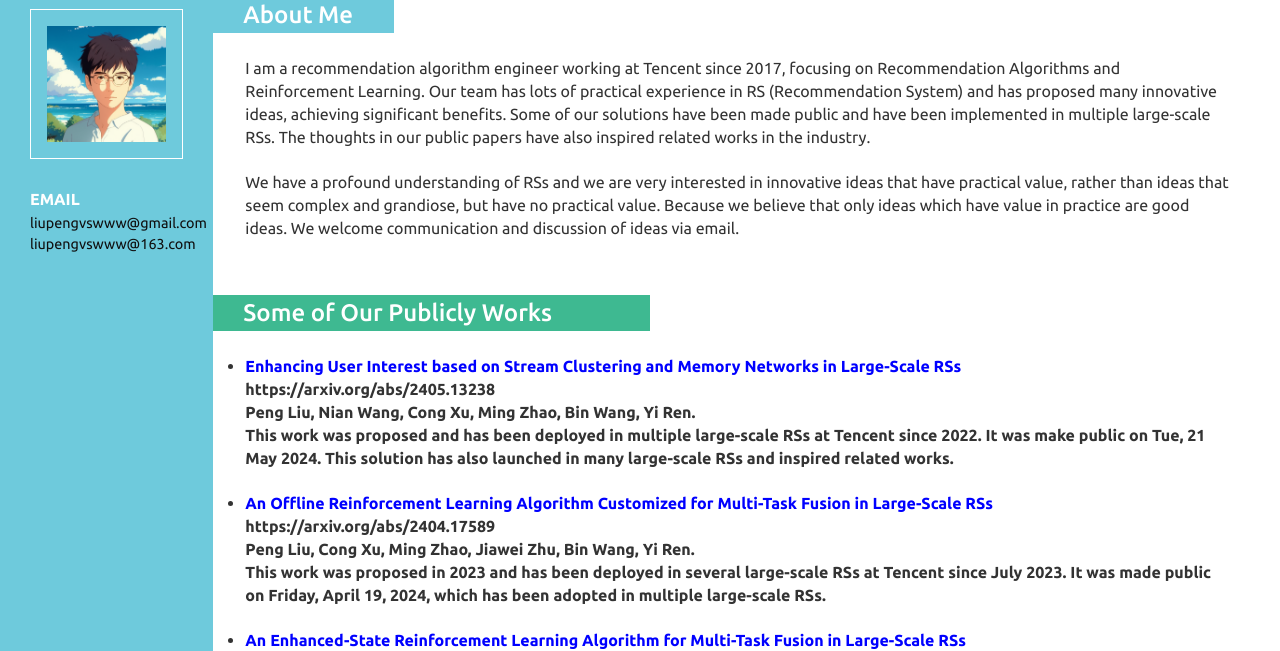
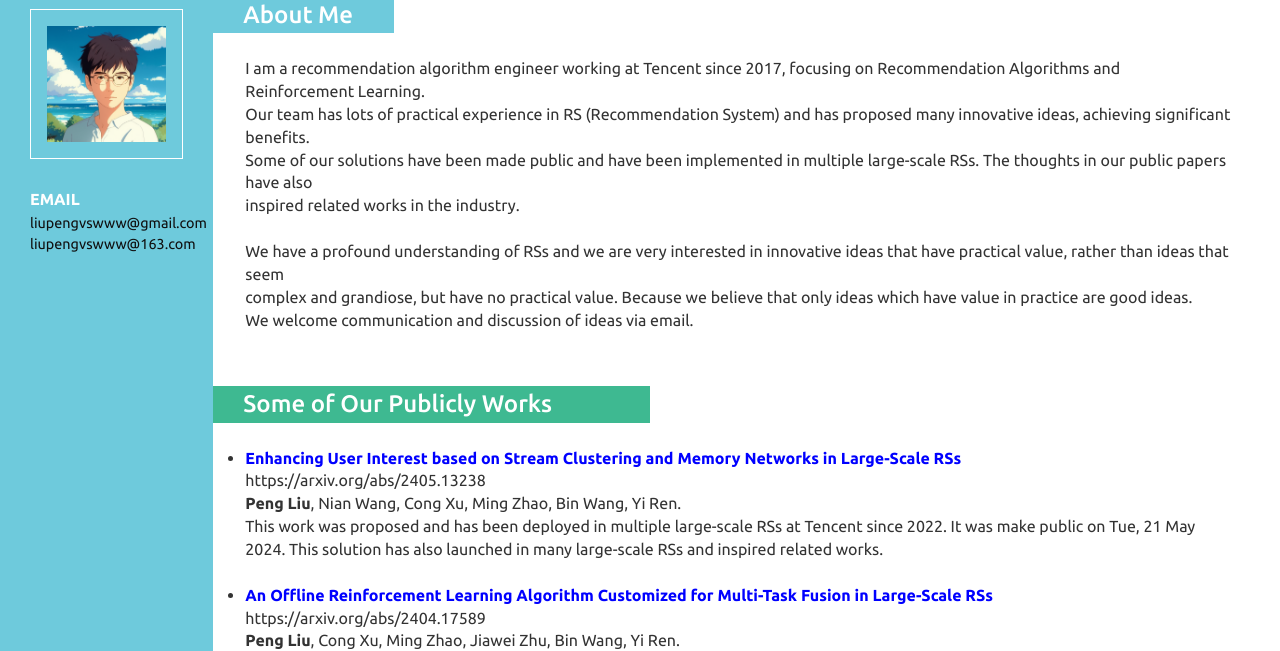
Before and after one commit to lpvswww/lpvswww.github.com, a plain HTML site: page index.html in a window 1280 px wide. Shown: the part 90-741 px from the top of the page. Drawn offline with nearby package versions, Linux system fonts and the light colour scheme; files that its build step writes are made by us from their sources; a script that the page names is missing; files whose address does not match are found by name.

Commit message:
update info

```diff
--- a/index.html
+++ b/index.html
@@ -12,7 +12,7 @@ License URL: http://creativecommons.org/licenses/by/3.0/
 <!-- jQuery (necessary JavaScript plugins) -->
 <!-- script src="js/jquery.min.js"></script>
 <!-- Custom Theme files -->
- <link href="css/dashboard.css" rel="stylesheet">
+<link href="css/dashboard.css" rel="stylesheet">
 <link href="css/style.css" rel='stylesheet' type='text/css' />
 
 <!-- Custom Theme files -->
@@ -48,27 +48,20 @@ License URL: http://creativecommons.org/licenses/by/3.0/
 		 <div class="details_header">
 			 <ul>
 				 <li><a href="index.html"><b>Home</b></a></li>
-				 <!--
-				 <li><a href="publications.html"><b>Publications</b></a></li>
-				 <li><a href="teaching.html"><b>Teaching</b></a></li>
-				 -->
 			 </ul>
 		 </div>
 
 		 <div class="company">
 			 <h3 class="clr1">About Me</h3>
 			 <div class="company_details">
-                I am a recommendation algorithm engineer working at Tencent since 2017, focusing on Recommendation Algorithms and Reinforcement Learning.
-				Our team has lots of practical experience in RS (Recommendation System) and has proposed many innovative ideas, achieving significant benefits.
-				Some of our solutions have been made public and have been implemented in multiple large-scale RSs. The thoughts in our public papers have also
-				inspired related works in the industry.
-				<br> <br>
+                 I am a recommendation algorithm engineer working at Tencent since 2017, focusing on Recommendation Algorithms and Reinforcement Learning. <br>
+                 Our team has lots of practical experience in RS (Recommendation System) and has proposed many innovative ideas, achieving significant benefits. <br>
+                 Some of our solutions have been made public and have been implemented in multiple large-scale RSs. The thoughts in our public papers have also <br>
+                 inspired related works in the industry. <br> <br>
 
-				We have a profound understanding of RSs and we are very interested in innovative ideas that have practical value, rather than ideas that seem
-				complex and grandiose, but have no practical value. Because we believe that only ideas which have value in practice are good ideas.
-				We welcome communication and discussion of ideas via email.
-
-                <br>
+                 We have a profound understanding of RSs and we are very interested in innovative ideas that have practical value, rather than ideas that seem <br>
+                 complex and grandiose, but have no practical value. Because we believe that only ideas which have value in practice are good ideas. <br>
+				 We welcome communication and discussion of ideas via email. <br>
                 <br>
 		 </div>
 		 </div>
@@ -81,7 +74,7 @@ License URL: http://creativecommons.org/licenses/by/3.0/
 				<ul>
 
 					<li>
-						<b><font color="#0000FF">Enhancing User Interest based on Stream Clustering and Memory Networks in Large-Scale RSs</font><b><br>
+						<b><font color="#0000FF">Enhancing User Interest based on Stream Clustering and Memory Networks in Large-Scale RSs</font></b><br>
 							https://arxiv.org/abs/2405.13238<br>
 						<b>Peng Liu</b>, Nian Wang, Cong Xu, Ming Zhao, Bin Wang, Yi Ren. <br>
 						This work was proposed and has been deployed in multiple large-scale RSs at Tencent since 2022.
@@ -91,7 +84,7 @@ License URL: http://creativecommons.org/licenses/by/3.0/
 					</li>
 
 					<li>
-						<b><font color="#0000FF">An Offline Reinforcement Learning Algorithm Customized for Multi-Task Fusion in Large-Scale RSs</font><b> <br>
+						<b><font color="#0000FF">An Offline Reinforcement Learning Algorithm Customized for Multi-Task Fusion in Large-Scale RSs</font></b> <br>
 							https://arxiv.org/abs/2404.17589<br>
 						<b>Peng Liu</b>, Cong Xu, Ming Zhao, Jiawei Zhu, Bin Wang, Yi Ren. <br>
 						This work was proposed in 2023 and has been deployed in several large-scale RSs at Tencent since July 2023.
@@ -101,7 +94,7 @@ License URL: http://creativecommons.org/licenses/by/3.0/
 					</li>
 
 					<li>
-						<b><font color="#0000FF">An Enhanced-State Reinforcement Learning Algorithm for Multi-Task Fusion in Large-Scale RSs</font><b> <br>
+						<b><font color="#0000FF">An Enhanced-State Reinforcement Learning Algorithm for Multi-Task Fusion in Large-Scale RSs</font></b> <br>
 							https://arxiv.org/abs/2409.11678<br>
 						<b>Peng Liu</b>, Jiawei Zhu, Cong Xu, Ming Zhao, Bin Wang. <br>
 						This work was proposed in 2023 and has been deployed in large-scale RSs at Tencent since September 14, 2023.
```
